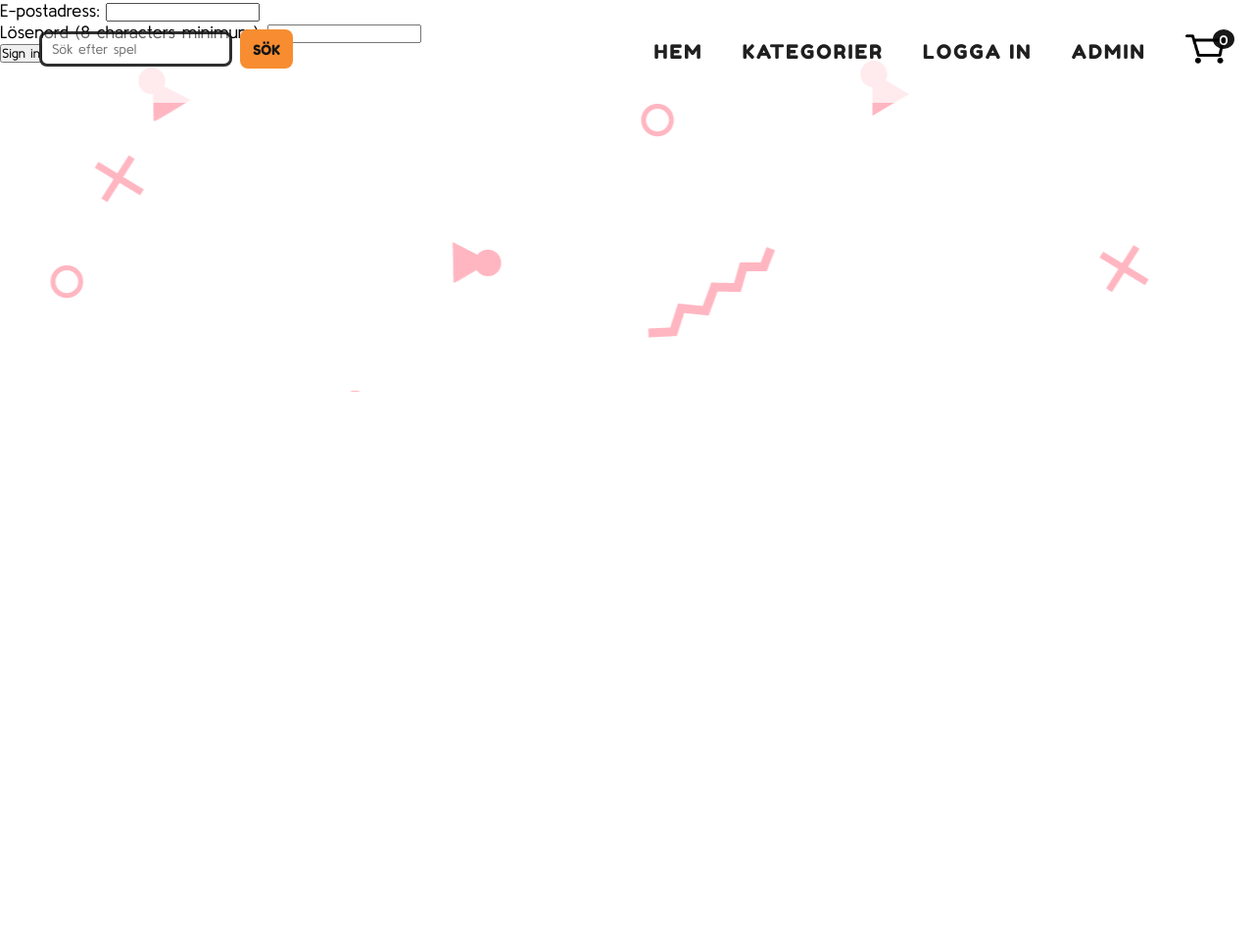
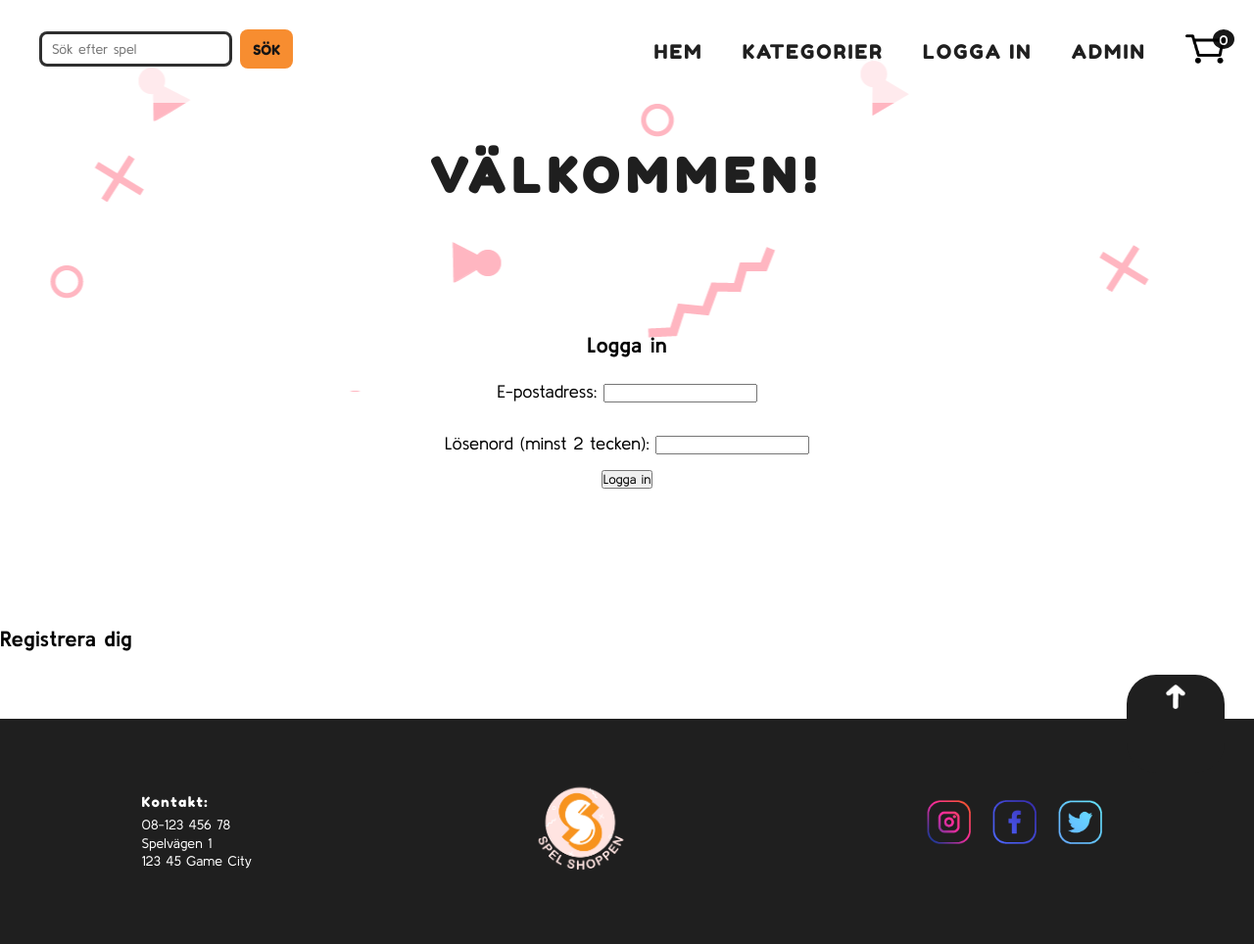
Before and after one commit to MagdalenaSjokvist/Frontendproject-Webshop-with-customer-registration, a PHP site: page /customer/login.php in a window 1280 px wide. Shown: the whole page at 98% size. Before the commit the page ends 400 px from the top, so only its background shows below. Run offline with PHP 8.4, Linux system fonts and the light colour scheme; data comes from the database, SQL or seed files in the repository.

Commit message:
Sidrubriken har rätt styling

```diff
--- a/admin/admin-add-product-form.php
+++ b/admin/admin-add-product-form.php
@@ -1,6 +1,3 @@
-
-
-
 <!--Formulär för att lägga till produkter på admin-sidan--->
 
 
@@ -51,7 +48,7 @@
 
         <div class="product_field-description form-container__description">
             <label for="description">Beskrivning: </label><br>
-        <textarea name="description" placeholder="Beskrivning av produkt(max 1000 tecken)" cols="10" rows="8" maxlength="1000" class="form-container__description-input" id="description" onkeyup="countChar()"; ></textarea>
+            <textarea name="description" placeholder="Beskrivning av produkt(max 1000 tecken)" cols="10" rows="8" maxlength="1000" class="form-container__description-input" id="description" onkeyup="countChar()" ;></textarea>
             <div id="text-count">1000 tecken kvar</div>
         </div>
 
--- a/customer/login.php
+++ b/customer/login.php
@@ -4,18 +4,30 @@ require_once '../config/db.php';
 
 ?>
 
-<div class="login-container">
-  <form action="POST">
-    <div>
+<section class="login-container">
+
+  <h1 class="login-title page-title login-container__title">Välkommen!</h1>
+
+  <form class="login-form" action="#" method="POST">
+    <h2>Logga in</h2>
+
+    <div class="login-form__email form-container__box">
       <label for="email">E-postadress:</label>
       <input type="text" id="email" name="email" required>
     </div>
 
-    <div>
-      <label for="password">Lösenord (8 characters minimum):</label>
+    <div class="login-form__password form-container__box">
+      <label for="password">Lösenord (minst 2 tecken):</label>
       <input type="password" id="password" name="password" minlength="" required>
     </div>
 
-    <input type="submit" value="Sign in">
+    <input type="submit" value="Logga in">
   </form>
-</div>
+
+</section>
+
+<section class="register-container">
+  <h2>Registrera dig</h2>
+</section>
+
+<?php require_once '../footer.php' ?>
--- a/styles/main.css
+++ b/styles/main.css
@@ -939,6 +939,73 @@ label {
 
 .category_img {
   border-radius: 10px;
+}
+
+.login-container {
+  height: 500px;
+  text-align: center;
+}
+
+.login-container__title {
+  text-align: center;
+  text-transform: uppercase;
+  letter-spacing: 2px;
+  font-family: "Fredoka One", cursive;
+  color: #1f1f1f;
+  width: 100vw;
+  min-height: 100px;
+  margin-top: 130px;
+  padding: 20px;
+}
+
+@media (min-width: 600px) {
+  .login-container__title {
+    font-size: 48px;
+    letter-spacing: 8px;
+  }
+}
+
+.login-form {
+  display: -webkit-box;
+  display: -ms-flexbox;
+  display: flex;
+  -webkit-box-orient: vertical;
+  -webkit-box-direction: normal;
+      -ms-flex-direction: column;
+          flex-direction: column;
+  -webkit-box-align: center;
+      -ms-flex-align: center;
+          align-items: center;
+  -webkit-box-pack: center;
+      -ms-flex-pack: center;
+          justify-content: center;
+}
+
+@media (min-width: 600px) {
+  .login-form {
+    -webkit-box-pack: left;
+        -ms-flex-pack: left;
+            justify-content: left;
+    margin: 100px 100px;
+    text-color: green;
+  }
+}
+
+.login-form__title {
+  text-align: center;
+  text-transform: uppercase;
+  letter-spacing: 2px;
+  font-family: "Fredoka One", cursive;
+  color: #1f1f1f;
+  width: 100vw;
+  padding: 20px;
+}
+
+@media (min-width: 600px) {
+  .login-form__title {
+    font-size: 48px;
+    letter-spacing: 8px;
+  }
 }
 
 .product_container {
--- a/styles/partials/_login.scss
+++ b/styles/partials/_login.scss
@@ -0,0 +1,47 @@
+.login-container {
+	height: 500px;
+	text-align: center;
+
+	&__title {
+		text-align: center;
+		text-transform: uppercase;
+		letter-spacing: 2px;
+		font-family: $font-nav;
+		color: rgb(31, 31, 31);
+		width: 100vw;
+		min-height: 100px;
+		margin-top: 130px;
+		padding: 20px;
+		@media (min-width: 600px) {
+			font-size: 48px;
+			letter-spacing: 8px;
+		}
+	}
+}
+
+.login-form {
+	display: flex;
+	flex-direction: column;
+	align-items: left;
+	justify-content: left;
+	}
+	&__title {
+		text-align: center;
+		text-transform: uppercase;
+		letter-spacing: 2px;
+		font-family: $font-nav;
+		color: rgb(31, 31, 31);
+		width: 100vw;
+		padding: 20px;
+		@media (min-width: 600px) {
+			font-size: 48px;
+			letter-spacing: 8px;
+		}
+	}
+	&__email {
+    margin-left: 25%;
+	}
+	&__password {
+    margin-left: 25%
+  }
+}
```
Also changed, not shown: 1 other file. Lines whose indentation alone changed are shown as unchanged.
